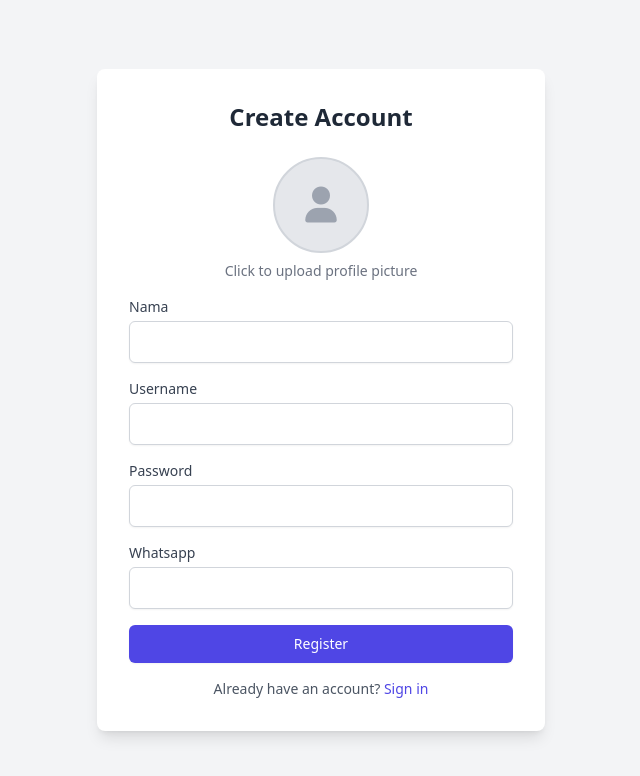
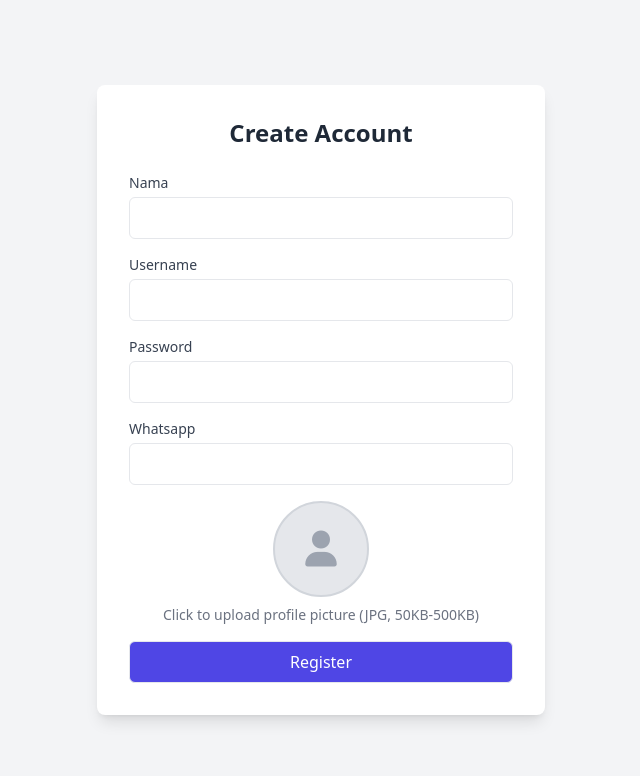
Before and after one commit to Intan-svg/form-register, a plain HTML site: page index.html in a window 1280 px wide. Shown: the whole page, without its empty margins (319-959 px from the left). Drawn offline with nearby package versions, Linux system fonts and the light colour scheme.

Commit message:
index.html
update

```diff
--- a/index.html
+++ b/index.html
@@ -7,71 +7,100 @@
     <script src="https://cdn.tailwindcss.com"></script>
     <link rel="stylesheet" href="https://cdnjs.cloudflare.com/ajax/libs/font-awesome/6.0.0-beta3/css/all.min.css">
     <style>
-        .profile-pic-upload {
-            display: none;
-        }
-        .profile-pic-label {
-            cursor: pointer;
-            transition: all 0.3s;
-        }
-        .profile-pic-label:hover {
-            opacity: 0.8;
-        }
+        .profile-pic-upload { display: none; }
+        .profile-pic-label { cursor: pointer; transition: all 0.3s; }
+        .profile-pic-label:hover { opacity: 0.8; }
     </style>
 </head>
 <body class="bg-gray-100 min-h-screen flex items-center justify-center p-4">
     <div class="bg-white rounded-lg shadow-lg p-8 w-full max-w-md">
         <h1 class="text-2xl font-bold text-center mb-6 text-gray-800">Create Account</h1>
 
-        <form class="space-y-4">
-            <!-- Profile Picture Upload -->
+        <form class="space-y-4" id="registrationForm">
+            <div>
+                <label for="name" class="block text-sm font-medium text-gray-700">Nama</label>
+                <input type="text" id="name" required class="mt-1 block w-full px-3 py-2 border rounded-md" oninput="formatName()">
+            </div>
+
+            <div>
+                <label for="username" class="block text-sm font-medium text-gray-700">Username</label>
+                <input type="text" id="username" required class="mt-1 block w-full px-3 py-2 border rounded-md" oninput="validateUsername()">
+            </div>
+
+            <div>
+                <label for="password" class="block text-sm font-medium text-gray-700">Password</label>
+                <input type="password" id="password" required class="mt-1 block w-full px-3 py-2 border rounded-md" oninput="validatePassword()">
+            </div>
+
+            <div>
+                <label for="whatsapp" class="block text-sm font-medium text-gray-700">Whatsapp</label>
+                <input type="text" id="whatsapp" required class="mt-1 block w-full px-3 py-2 border rounded-md" oninput="formatWhatsApp()">
+            </div>
+
             <div class="flex flex-col items-center mb-4">
-                <input type="file" id="profile-pic" accept="image/*" class="profile-pic-upload">
+                <input type="file" id="profile-pic" accept="image/jpeg" class="profile-pic-upload" onchange="validateImage()">
                 <label for="profile-pic" class="profile-pic-label">
                     <div class="w-24 h-24 rounded-full bg-gray-200 flex items-center justify-center overflow-hidden border-2 border-gray-300">
                         <i class="fas fa-user text-4xl text-gray-400" id="profile-icon"></i>
                         <img id="profile-preview" class="hidden w-full h-full object-cover">
                     </div>
                 </label>
-                <span class="text-sm text-gray-500 mt-2">Click to upload profile picture</span>
+                <span class="text-sm text-gray-500 mt-2">Click to upload profile picture (JPG, 50KB-500KB)</span>
             </div>
 
-            <!-- Form Fields -->
-            <div>
-                <label for="name" class="block text-sm font-medium text-gray-700">Nama</label>
-                <input type="text" id="name" autocomplete="name" required class="mt-1 block w-full px-3 py-2 border border-gray-300 rounded-md shadow-sm focus:outline-none focus:ring-indigo-500 focus:border-indigo-500">
-            </div>
-
-            <div>
-                <label for="email" class="block text-sm font-medium text-gray-700">Username</label>
-                <input type="email" id="email" autocomplete="email" required class="mt-1 block w-full px-3 py-2 border border-gray-300 rounded-md shadow-sm focus:outline-none focus:ring-indigo-500 focus:border-indigo-500">
-            </div>
-
-            <div>
-                <label for="password" class="block text-sm font-medium text-gray-700">Password</label>
-                <input type="password" id="password" autocomplete="new-password" minlength="8" required class="mt-1 block w-full px-3 py-2 border border-gray-300 rounded-md shadow-sm focus:outline-none focus:ring-indigo-500 focus:border-indigo-500">
-            </div>
-
-            <div>
-                <label for="whatsapp" class="block text-sm font-medium text-gray-700">Whatsapp</label>
-                <input type="number" id="whatsapp" autocomplete="new-password" required class="mt-1 block w-full px-3 py-2 border border-gray-300 rounded-md shadow-sm focus:outline-none focus:ring-indigo-500 focus:border-indigo-500">
-            </div>
-
-            <button type="submit" class="w-full flex justify-center py-2 px-4 border border-transparent rounded-md shadow-sm text-sm font-medium text-white bg-indigo-600 hover:bg-indigo-700 focus:outline-none focus:ring-2 focus:ring-offset-2 focus:ring-indigo-500">
-                Register
-            </button>
+            <button type="submit" class="w-full py-2 px-4 border rounded-md bg-indigo-600 text-white">Register</button>
         </form>
-
-        <p class="mt-4 text-center text-sm text-gray-600">
-            Already have an account? <a href="#" class="font-medium text-indigo-600 hover:text-indigo-500">Sign in</a>
-        </p>
     </div>
 
     <script>
-        document.getElementById('profile-pic').addEventListener('change', function(e) {
-            const file = e.target.files[0];
+        function formatName() {
+            let nameField = document.getElementById('name');
+            nameField.value = nameField.value.replace(/[^a-zA-Z ]/g, '');
+            nameField.value = nameField.value.toLowerCase().replace(/\b\w/g, c => c.toUpperCase());
+        }
+
+        function validateUsername() {
+            let usernameField = document.getElementById('username');
+            usernameField.value = usernameField.value.toLowerCase().replace(/[^a-z0-9]/g, '');
+            if (usernameField.value.length < 3 || usernameField.value.length > 20) {
+                alert("Username harus 3-20 karakter dan hanya boleh huruf kecil serta angka!");
+            }
+        }
+
+        function validatePassword() {
+            let passwordField = document.getElementById('password');
+            let regex = /^(?=.*[a-z])(?=.*[A-Z])(?=.*\d)(?=.*[@$!%*?&])[A-Za-z\d@$!%*?&]{6,20}$/;
+            if (!regex.test(passwordField.value)) {
+                alert("Password harus 6-20 karakter, mengandung huruf besar, kecil, angka, dan karakter spesial!");
+            }
+        }
+
+        function formatWhatsApp() {
+            let waField = document.getElementById('whatsapp');
+            waField.value = waField.value.replace(/\D/g, '');
+            if (waField.value.startsWith('08')) {
+                waField.value = '62' + waField.value.substring(1);
+            }
+            if (waField.value.length < 11 || waField.value.length > 14) {
+                alert("Nomor WhatsApp harus 11-14 digit!");
+            }
+        }
+
+        function validateImage() {
+            let fileInput = document.getElementById('profile-pic');
+            let file = fileInput.files[0];
             if (file) {
-                const reader = new FileReader();
+                if (!file.type.includes('jpeg')) {
+                    alert("Hanya file JPG yang diperbolehkan!");
+                    fileInput.value = '';
+                    return;
+                }
+                if (file.size < 50000 || file.size > 500000) {
+                    alert("Ukuran gambar harus antara 50KB - 500KB!");
+                    fileInput.value = '';
+                    return;
+                }
+                let reader = new FileReader();
                 reader.onload = function(event) {
                     document.getElementById('profile-preview').src = event.target.result;
                     document.getElementById('profile-preview').classList.remove('hidden');
@@ -79,7 +108,7 @@
                 }
                 reader.readAsDataURL(file);
             }
-        });
+        }
     </script>
 </body>
 </html>
```
